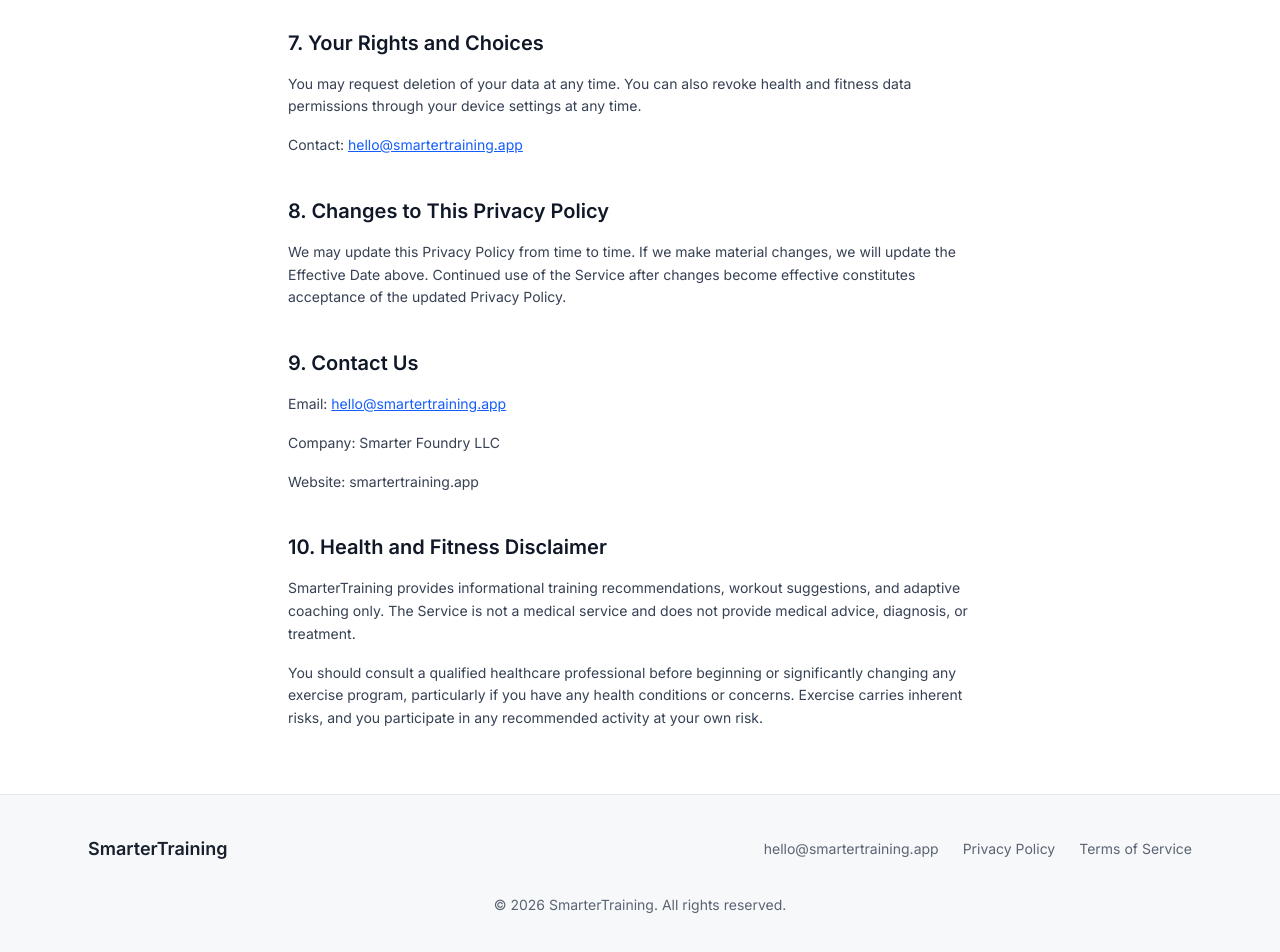
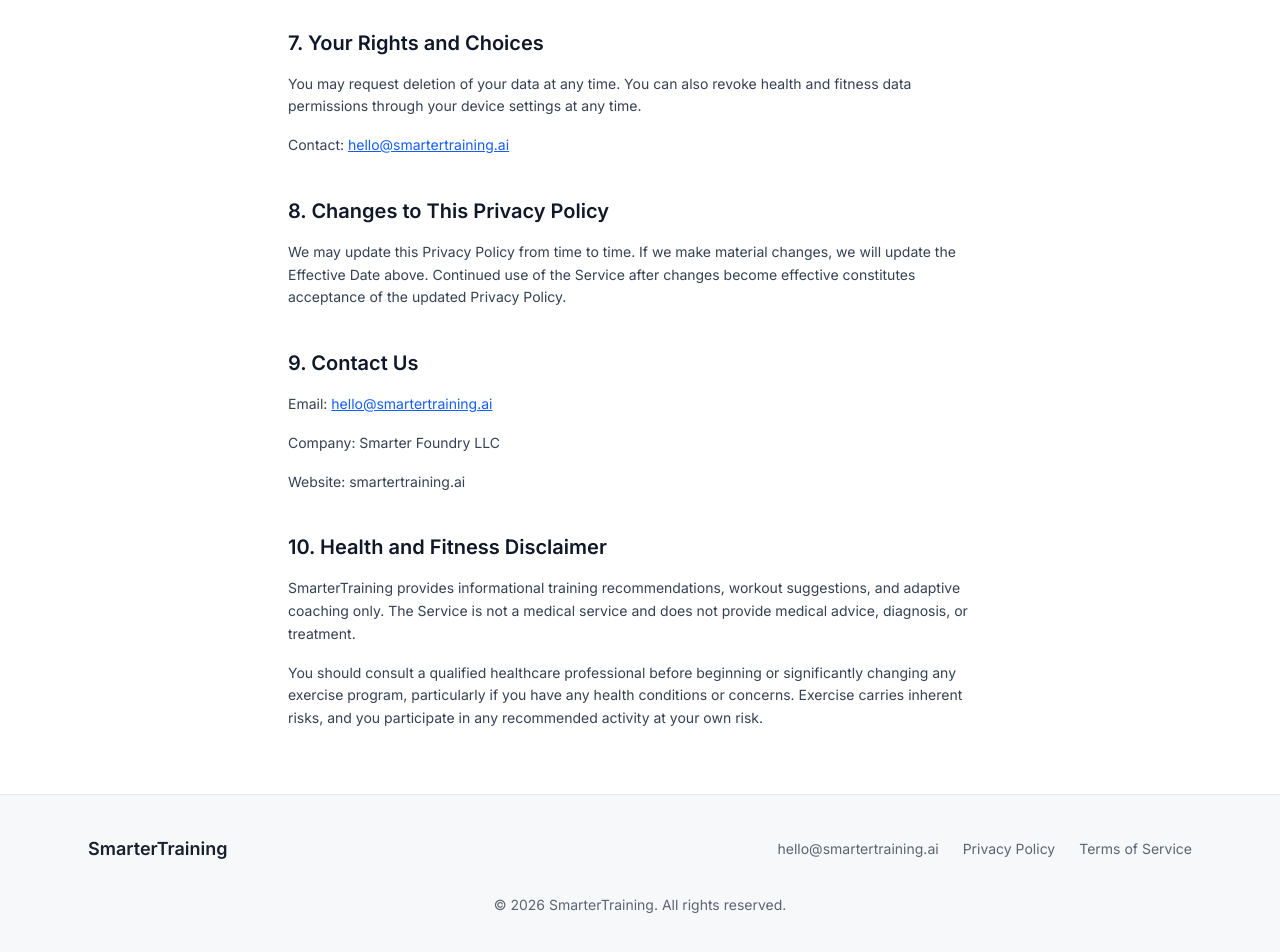
Before and after one commit to forant/smartertraining-website, a Next.js app: page /privacy in a window 1280 px wide. Shown: the part 2159-3111 px from the top of the page. Built offline with nearby package versions, Linux system fonts and the light colour scheme.

Commit message:
Added sitemap, updates with new correct domain, etc

```diff
--- a/app/privacy/page.tsx
+++ b/app/privacy/page.tsx
@@ -197,10 +197,10 @@
             <p>
               Contact:{' '}
               <a
-                href="mailto:hello@smartertraining.app"
+                href="mailto:hello@smartertraining.ai"
                 className="text-blue-600 underline"
               >
-                hello@smartertraining.app
+                hello@smartertraining.ai
               </a>
             </p>
           </Section>
@@ -218,14 +218,14 @@
             <p>
               Email:{' '}
               <a
-                href="mailto:hello@smartertraining.app"
+                href="mailto:hello@smartertraining.ai"
                 className="text-blue-600 underline"
               >
-                hello@smartertraining.app
+                hello@smartertraining.ai
               </a>
             </p>
             <p>Company: Smarter Foundry LLC</p>
-            <p>Website: smartertraining.app</p>
+            <p>Website: smartertraining.ai</p>
           </Section>
 
           <Section title="10. Health and Fitness Disclaimer">
--- a/app/robots.ts
+++ b/app/robots.ts
@@ -2,7 +2,7 @@
 
 export const dynamic = 'force-static'
 
-const SITE_URL = 'https://smartertraining.app'
+const SITE_URL = 'https://smartertraining.ai'
 
 export default function robots(): MetadataRoute.Robots {
   return {
--- a/app/sitemap.ts
+++ b/app/sitemap.ts
@@ -2,7 +2,7 @@
 
 export const dynamic = 'force-static'
 
-const SITE_URL = 'https://smartertraining.app'
+const SITE_URL = 'https://smartertraining.ai'
 
 export default function sitemap(): MetadataRoute.Sitemap {
   const buildDate = new Date().toISOString().slice(0, 10)
--- a/app/terms/page.tsx
+++ b/app/terms/page.tsx
@@ -194,9 +194,9 @@
           <Section title="13. Contact Us">
             <p>If you have any questions about these Terms, please contact us at:</p>
             <p>
-              Email: hello@smartertraining.app
+              Email: hello@smartertraining.ai
               <br />
-              Website: smartertraining.app
+              Website: smartertraining.ai
             </p>
           </Section>
         </div>
--- a/components/landing/footer.tsx
+++ b/components/landing/footer.tsx
@@ -8,10 +8,10 @@
           </div>
           <div className="flex items-center gap-6 text-sm text-muted-foreground">
             <a
-              href="mailto:hello@smartertraining.app"
+              href="mailto:hello@smartertraining.ai"
               className="hover:text-foreground transition-colors"
             >
-              hello@smartertraining.app
+              hello@smartertraining.ai
             </a>
             <a href="/privacy" className="hover:text-foreground transition-colors">
               Privacy Policy
```
Also changed, not shown: 2 other files (tests, documents, lock files or other folders).
